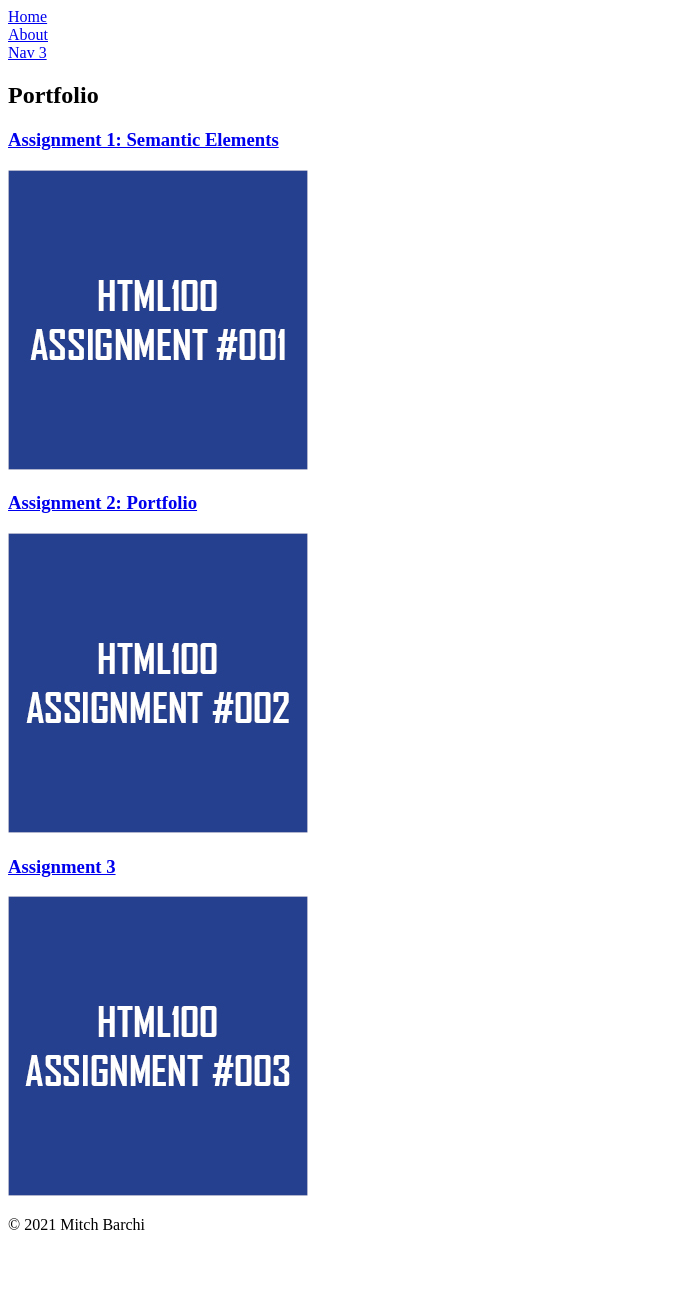
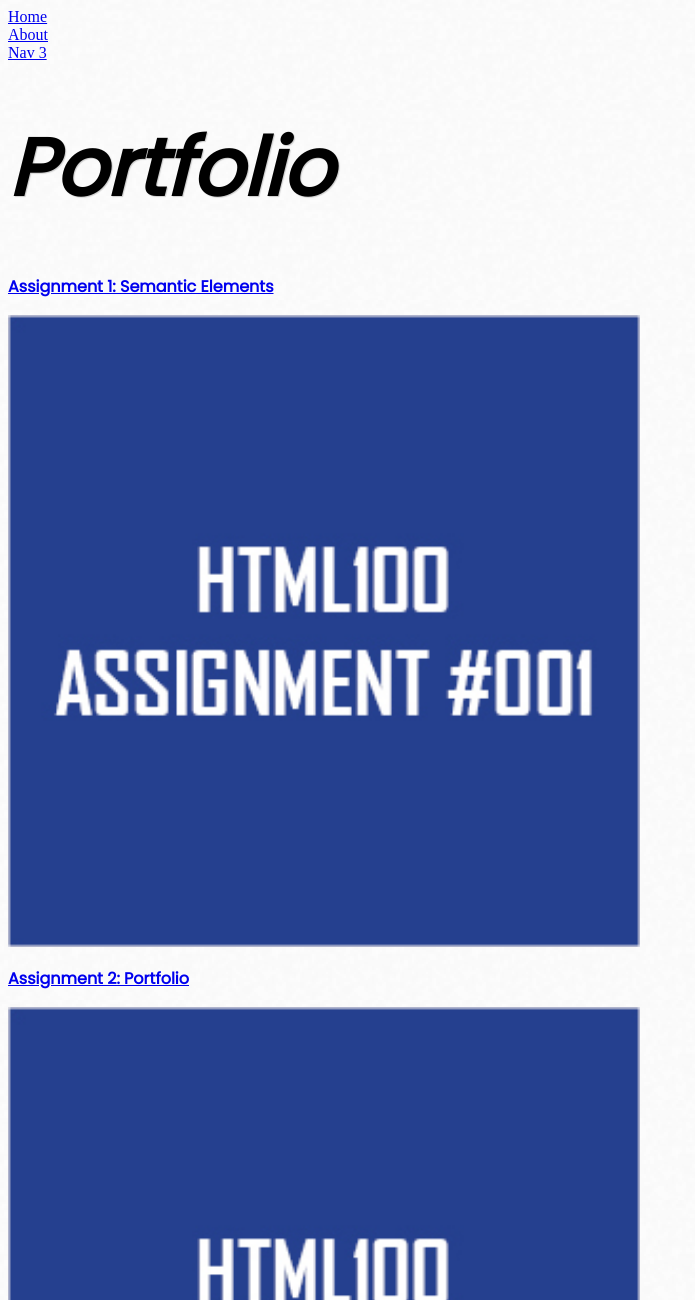
Before and after one commit to MitchB1990/html100-portfolio, a plain HTML site: page index.html in a window 1280 px wide. Shown: the top 1300 px of the page, without its empty margins (0-695 px from the left). Before the commit the page ends 1250 px from the top, so only its background shows below. Drawn offline with Linux system fonts and the light colour scheme.

Commit message:
Added new CSS Stylesheet and images

```diff
--- a/index.html
+++ b/index.html
@@ -3,6 +3,11 @@
     <head>
           <meta charset="utf-8">
           <title>HTML100 Portfolio</title>
+          <link rel="stylesheet" type="text/css" href="styles/index.css">
+          <link rel="preconnect" href="https://fonts.googleapis.com">
+          <link rel="preconnect" href="https://fonts.gstatic.com" crossorigin>
+          <link href="https://fonts.googleapis.com/css2?family=Passion+One&display=swap" rel="stylesheet">
+          <link href="http://fonts.googleapis.com/css?family=Poppins" rel="stylesheet" type="text/css">
     </head>
     <body>
         <header>
@@ -26,19 +31,19 @@
           <article>
             <a href="https://github.com/MitchB1990/semantic-elements">
               <h3>Assignment 1: Semantic Elements</h3>
-              <img src="media/images/assignmentthumbnail_1.jpg" alt="Assignment 1: Semantic Elements HTML100" width="300" height="300">
+              <img class="thumb" src="media/images/assignmentthumbnail_1.jpg" alt="Assignment 1: Semantic Elements HTML100">
             </a>
           </article>
           <article>
             <a href="https://github.com/MitchB1990/html100-portfolio">
               <h3>Assignment 2: Portfolio</h3>
-              <img src="media/images/assignmentthumbnail_2.jpg" alt="Assignment 2: Portfolio HTML100" width="300" height="300">
+              <img class="thumb" src="media/images/assignmentthumbnail_2.jpg" alt="Assignment 2: Portfolio HTML100">
             </a>
           </article>
           <article>
             <a href="#">
               <h3>Assignment 3</h3>
-              <img src="media/images/assignmentthumbnail_3.jpg" alt="Assignment 3 Screenshot HTML100" width="300" height="300">
+              <img class="thumb" src="media/images/assignmentthumbnail_3.jpg" alt="Assignment 3 Screenshot HTML100">
             </a>
           </article>
         </section>
--- /dev/null
+++ b/styles/index.css
@@ -0,0 +1,29 @@
+h1 {
+    font-family: 'Poppins', Georgia, Times, serif;
+    font-weight: 900;
+    font-style: italic;
+    font-size: 500%;
+    line-height: 1;
+    text-shadow: 1px 1px 1px #ccc
+}
+
+h2, h3, h4, h5, h6 {
+    font-family: 'Poppins', Georgia, Times, serif;
+    font-weight: 900;
+    font-size: 100%;
+    line-height: 1.5;
+}
+p, div {
+    font-family: 'Poppins', Helvetica, Arial, sans-serif;
+}
+body {
+    background: url(images/cream_dust.png) repeat 0 0;
+}
+
+img {
+  width: 50%;
+}
+
+.div-out {
+    box-shadow: 0 0 1em 1em #ccc;
+}
```
Also changed, not shown: styles/images/cream_dust.png (added).
